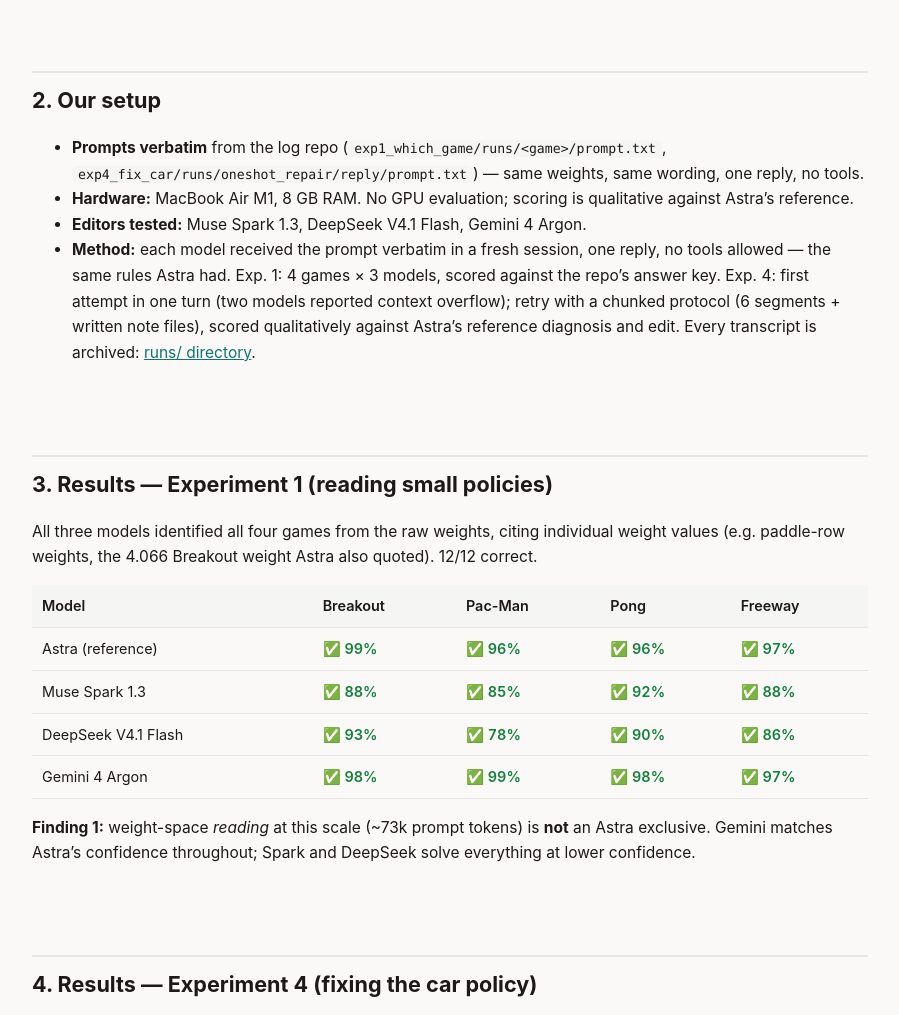
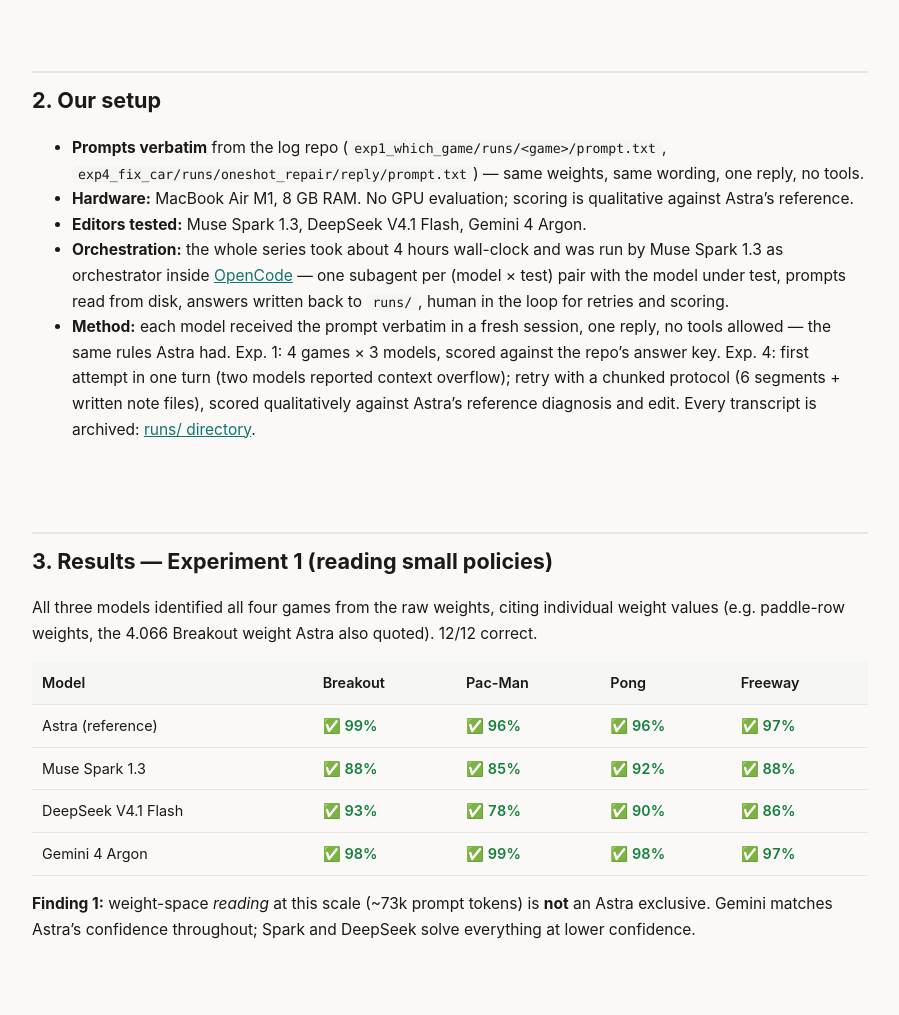
Before and after one commit to monaco79/weight-space-programming-replication, a plain HTML site: page docs/index.html in a window 1280 px wide. Shown: the part 896-1911 px from the top of the page, without its empty margins (190-1089 px from the left). Drawn offline with Linux system fonts and the light colour scheme.

Commit message:
Add orchestration note (OpenCode + Spark, ~4h)

```diff
--- a/docs/index.html
+++ b/docs/index.html
@@ -86,6 +86,10 @@ We replicated Exp.&nbsp;1 fully and Exp.&nbsp;4 qualitatively (reading + propose
   <code>exp4_fix_car/runs/oneshot_repair/reply/prompt.txt</code>) &mdash; same weights, same wording, one reply, no tools.</li>
 <li><strong>Hardware:</strong> MacBook Air M1, 8&nbsp;GB RAM. No GPU evaluation; scoring is qualitative against Astra&rsquo;s reference.</li>
 <li><strong>Editors tested:</strong> Muse Spark 1.3, DeepSeek V4.1 Flash, Gemini 4 Argon.</li>
+<li><strong>Orchestration:</strong> the whole series took about 4 hours wall-clock and was run by
+Muse Spark&nbsp;1.3 as orchestrator inside <a href="https://opencode.ai">OpenCode</a> &mdash; one subagent per
+(model&nbsp;&times;&nbsp;test) pair with the model under test, prompts read from disk, answers written back to
+<code>runs/</code>, human in the loop for retries and scoring.</li>
 <li><strong>Method:</strong> each model received the prompt verbatim in a fresh session, one reply, no tools allowed &mdash;
 the same rules Astra had. Exp.&nbsp;1: 4 games &times; 3 models, scored against the repo&rsquo;s answer key.
 Exp.&nbsp;4: first attempt in one turn (two models reported context overflow); retry with a chunked protocol
```
